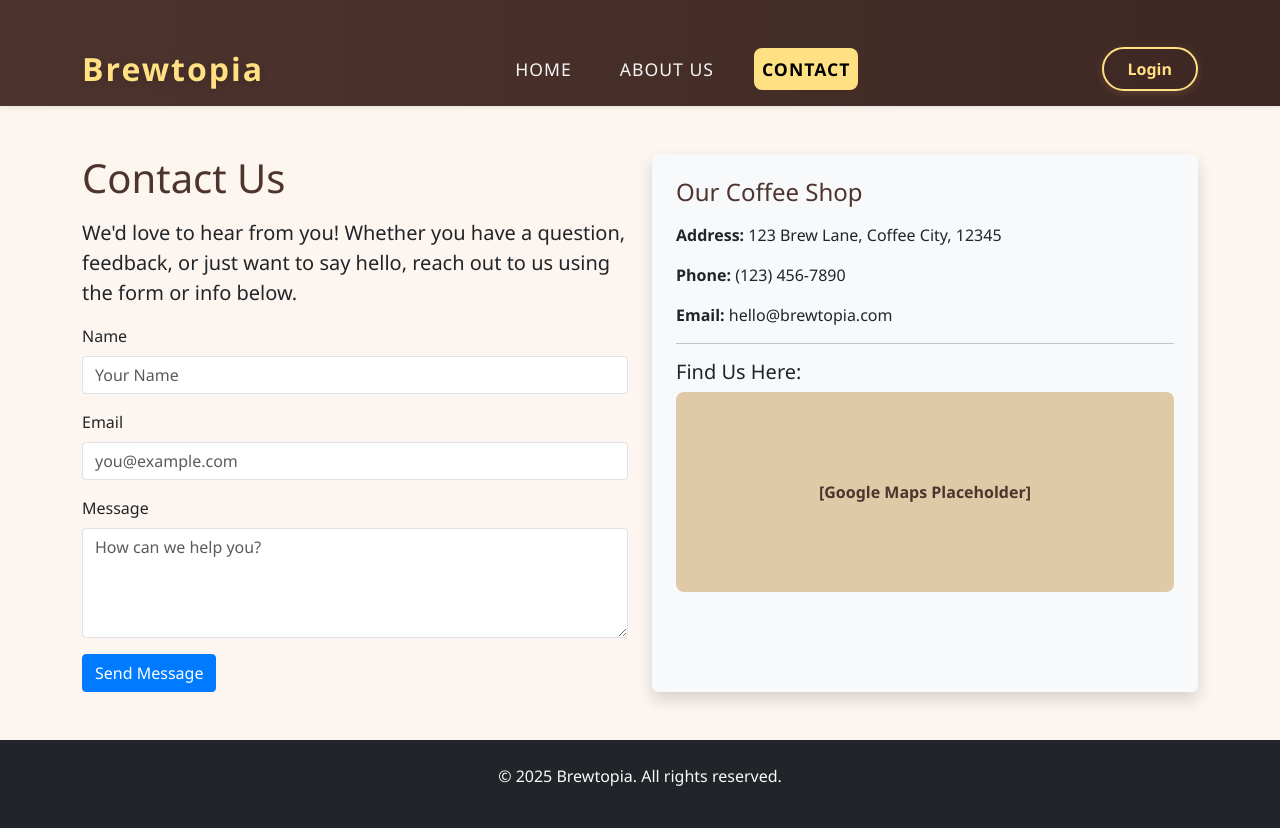
After one commit to Bhbored/Project, a PHP site: page /contact.php in a window 1280 px wide. The commit adds this page. Run offline with PHP 8.4, Linux system fonts and the light colour scheme.

Commit message:
Add About Us and Contact pages, and implement login modal

```diff
--- /dev/null
+++ b/contact.php
@@ -0,0 +1,83 @@
+<?php
+// contact.php
+?>
+<!DOCTYPE html>
+<html lang="en">
+<head>
+    <meta charset="UTF-8">
+    <meta name="viewport" content="width=device-width, initial-scale=1.0">
+    <title>Contact | Brewtopia</title>
+    <link href="https://cdn.jsdelivr.net/npm/bootstrap@5.3.0/dist/css/bootstrap.min.css" rel="stylesheet" />
+    <link rel="stylesheet" href="style.css" />
+</head>
+<header>
+<nav class="navbar navbar-expand-lg navbar-dark bg-gradient-custom shadow-sm sticky-top">
+        <div class="container">
+            <a class="navbar-brand fw-bold" href="#">Brewtopia</a>
+            <button class="navbar-toggler" type="button" data-bs-toggle="collapse" data-bs-target="#navbarNav"
+                aria-controls="navbarNav" aria-expanded="false" aria-label="Toggle navigation">
+                <span class="navbar-toggler-icon"></span>
+            </button>
+            <div class="collapse navbar-collapse" id="navbarNav">
+                <ul class="navbar-nav mx-auto mb-2 mb-lg-0">
+                    <li class="nav-item">
+                        <a class="nav-link" href="index.php">Home</a>
+                    </li>
+                    <li class="nav-item">
+                        <a class="nav-link" href="about_us.php">About Us</a>
+                    </li>
+                    <li class="nav-item">
+                        <a class="nav-link active" aria-current="page" href="contact.php">Contact</a>
+                    </li>
+                </ul>
+                <button class="btn btn-outline-light ms-lg-3 mt-2 mt-lg-0" data-bs-toggle="modal" data-bs-target="#loginModal">
+                    Login
+                </button>
+            </div>
+        </div>
+    </nav>
+</header>
+<body>
+    <section class="container my-5">
+        <div class="row">
+            <div class="col-md-6 mb-4 mb-md-0">
+                <h1 class="mb-3" style="color:#4e342e;">Contact Us</h1>
+                <p class="lead">We'd love to hear from you! Whether you have a question, feedback, or just want to say hello, reach out to us using the form or info below.</p>
+                <form>
+                    <div class="mb-3">
+                        <label for="name" class="form-label">Name</label>
+                        <input type="text" class="form-control" id="name" placeholder="Your Name" required>
+                    </div>
+                    <div class="mb-3">
+                        <label for="email" class="form-label">Email</label>
+                        <input type="email" class="form-control" id="email" placeholder="you@example.com" required>
+                    </div>
+                    <div class="mb-3">
+                        <label for="message" class="form-label">Message</label>
+                        <textarea class="form-control" id="message" rows="4" placeholder="How can we help you?" required></textarea>
+                    </div>
+                    <button type="submit" class="btn btn-primary">Send Message</button>
+                </form>
+            </div>
+            <div class="col-md-6">
+                <div class="bg-light rounded shadow p-4 h-100">
+                    <h4 class="mb-3" style="color:#4e342e;">Our Coffee Shop</h4>
+                    <p><strong>Address:</strong> 123 Brew Lane, Coffee City, 12345</p>
+                    <p><strong>Phone:</strong> (123) 456-7890</p>
+                    <p><strong>Email:</strong> hello@brewtopia.com</p>
+                    <hr>
+                    <h5 class="mb-2">Find Us Here:</h5>
+                    <div style="width:100%;height:200px;background:#e0c9a6;border-radius:0.5rem;display:flex;align-items:center;justify-content:center;color:#4e342e;font-weight:bold;">
+                        [Google Maps Placeholder]
+                    </div>
+                </div>
+            </div>
+        </div>
+    </section>
+    <footer class="bg-dark text-light py-4 text-center">
+        <p>&copy; 2025 Brewtopia. All rights reserved.</p>
+    </footer>
+    <?php include 'flexible components/LoginModel.php'; ?>
+    <script src="https://cdn.jsdelivr.net/npm/bootstrap@5.3.0/dist/js/bootstrap.bundle.min.js"></script>
+</body>
+</html>
--- /dev/null
+++ b/flexible components/LoginModel.php
@@ -0,0 +1,33 @@
+<div class="modal fade" id="loginModal" tabindex="-1" aria-labelledby="loginLabel" aria-hidden="true">
+        <div class="modal-dialog">
+            <form method="POST" class="modal-content needs-validation" novalidate>
+                <div class="modal-header">
+                    <h5 class="modal-title" id="loginLabel">Login to Brewtopia</h5>
+                    <button type="button" class="btn-close" data-bs-dismiss="modal"></button>
+                </div>
+                <div class="modal-body">
+                    <?php if (!empty($error)) : ?>
+                        <div class="alert alert-danger"><?= htmlspecialchars($error) ?></div>
+                    <?php endif; ?>
+                    <div class="mb-3">
+                        <label for="email" class="form-label">Email or Username</label>
+                        <input type="text" class="form-control" name="email" id="email" required />
+                        <div class="invalid-feedback">Please enter your email or username.</div>
+                    </div>
+                    <div class="mb-3">
+                        <label for="password" class="form-label">Password</label>
+                        <input type="password" class="form-control" name="password" id="password" required />
+                        <div class="invalid-feedback">Please enter your password.</div>
+                    </div>
+                    <div class="form-check">
+                        <input class="form-check-input" type="checkbox" value="1" name="admin" id="adminCheck" />
+                        <label class="form-check-label" for="adminCheck">Login as admin</label>
+                    </div>
+                </div>
+                <div class="modal-footer">
+                    <button type="submit" class="btn btn-primary">Login</button>
+                    <button type="button" class="btn btn-secondary" data-bs-dismiss="modal">Close</button>
+                </div>
+            </form>
+        </div>
+    </div>
--- a/index.php
+++ b/index.php
@@ -54,10 +54,10 @@ if ($_SERVER['REQUEST_METHOD'] === 'POST') {
                         <a class="nav-link active" aria-current="page" href="#">Home</a>
                     </li>
                     <li class="nav-item">
-                        <a class="nav-link" href="#menu">Menu</a>
+                        <a class="nav-link" href="about_us.php">About Us</a>
                     </li>
                     <li class="nav-item">
-                        <a class="nav-link" href="#">Contact</a>
+                        <a class="nav-link" href="contact.php">Contact</a>
                     </li>
                 </ul>
                 <button class="btn btn-outline-light ms-lg-3 mt-2 mt-lg-0" data-bs-toggle="modal" data-bs-target="#loginModal">
--- a/style.css
+++ b/style.css
@@ -22,11 +22,11 @@ h4 {
 .navbar {
     margin-bottom: 0;
     box-shadow: 0 2px 12px rgba(0, 0, 0, 0.15);
-    border-radius: 1.5rem;
-    background: rgba(62, 39, 35, 0.85);
+    border-radius: 0;
+    background: rgba(62, 39, 35, 0.92);
     /* semi-transparent brown */
     backdrop-filter: blur(8px);
-    padding: 0.5rem 2rem;
+    padding: 0.5rem 1rem;
     position: sticky;
     top: 0;
     z-index: 1030;
@@ -66,7 +66,7 @@ h4 {
 .navbar-nav .nav-link:hover,
 .navbar-nav .nav-link.active {
     background: #ffcc80;
-    color: #3e2723 !important;
+    color: #3e2723;
     font-weight: bold;
 }
 
@@ -214,19 +214,23 @@ footer {
     left: 0;
 }
 
-/* Hover effect */
+/* Remove background and color change on hover, keep only underline */
 .navbar-nav .nav-link:hover {
-    color: #fff !important;
+    color: #000 !important;
+    background: none !important;
+    /* No background color on hover */
 }
 
+/* Keep the underline animation */
 .navbar-nav .nav-link:hover::after {
     width: 100%;
 }
 
 /* Active state */
 .navbar-nav .nav-link.active {
-    color: #ffe082 !important;
-    /* golden yellow active color */
+    color: #000 !important;
+    /* black */
+    background: #ffe082;
     font-weight: bold;
 }
 
```
Also changed, not shown: about_us.php (added, +88 -0 lines).
